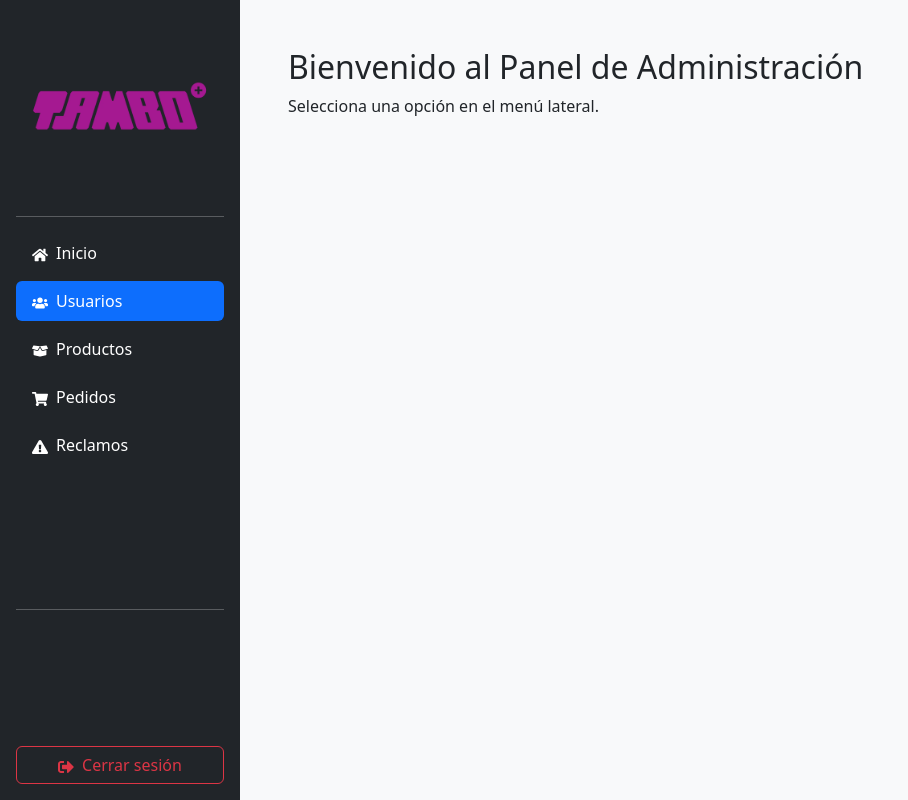
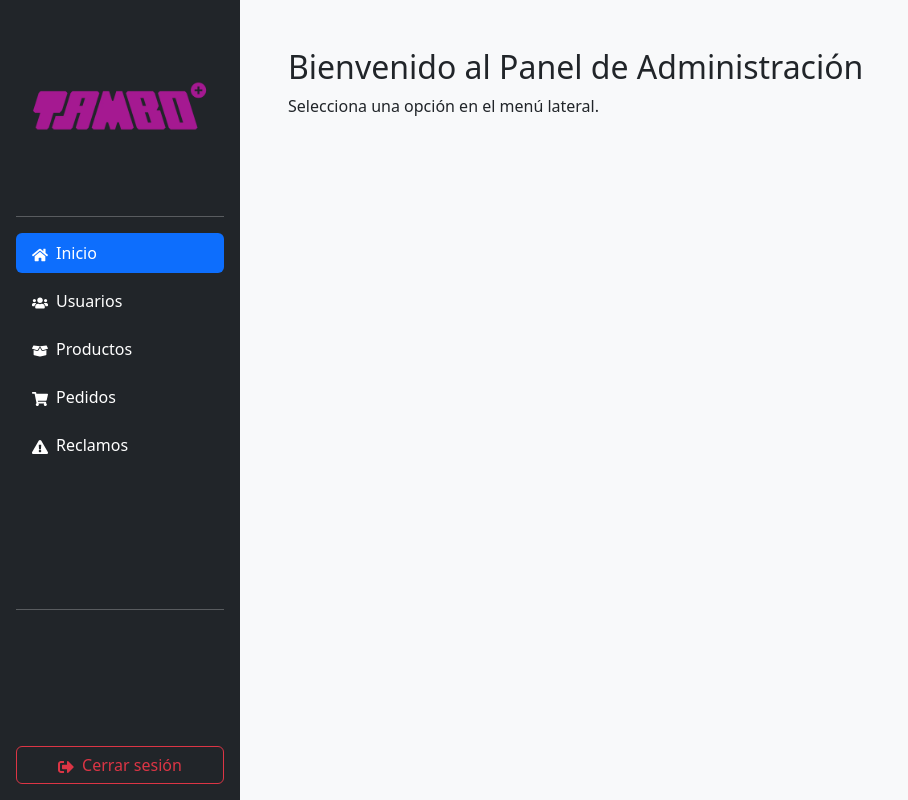
Before and after one commit to Andres-Ortiz09/TAMBO_FRONTEND, a React (Vite) app: page / in a window 1280 px wide. Shown: the whole page, without its empty margins (0-908 px from the left). Built offline with nearby package versions, Linux system fonts and the light colour scheme.

Commit message:
Solo agregue para que al darle click en los apartados de productos, usuarios, inicio, reclamos me dirija a dichas secciones

```diff
--- a/src/Components/Sidebar.jsx
+++ b/src/Components/Sidebar.jsx
@@ -3,7 +3,7 @@ import { FaHome, FaUsers, FaBoxOpen, FaShoppingCart, FaExclamationTriangle, FaSi
 import logo from '../assets/img/logo-tambo2.png';
 import './Sidebar.css';
 
-const Sidebar = () => {
+const Sidebar = ({ setVista, vista }) => {
   return (
     <nav className="sidebar">
       <a href="/" className="sidebar-logo-link">
@@ -13,11 +13,51 @@ const Sidebar = () => {
       <hr />
 
       <ul className="nav flex-column mb-auto">
-        <li><a href="#" className="nav-link"><FaHome className="me-2" />Inicio</a></li>
-        <li><a href="#" className="nav-link active"><FaUsers className="me-2" />Usuarios</a></li>
-        <li><a href="#" className="nav-link"><FaBoxOpen className="me-2" />Productos</a></li>
-        <li><a href="#" className="nav-link"><FaShoppingCart className="me-2" />Pedidos</a></li>
-        <li><a href="#" className="nav-link"><FaExclamationTriangle className="me-2" />Reclamos</a></li>
+        <li>
+          <a
+            href="#"
+            className={`nav-link ${vista === 'inicio' ? 'active' : ''}`}
+            onClick={() => setVista('inicio')}
+          >
+            <FaHome className="me-2" />Inicio
+          </a>
+        </li>
+        <li>
+          <a
+            href="#"
+            className={`nav-link ${vista === 'usuarios' ? 'active' : ''}`}
+            onClick={() => setVista('usuarios')}
+          >
+            <FaUsers className="me-2" />Usuarios
+          </a>
+        </li>
+        <li>
+          <a
+            href="#"
+            className={`nav-link ${vista === 'productos' ? 'active' : ''}`}
+            onClick={() => setVista('productos')}
+          >
+            <FaBoxOpen className="me-2" />Productos
+          </a>
+        </li>
+        <li>
+          <a
+            href="#"
+            className={`nav-link ${vista === 'pedidos' ? 'active' : ''}`}
+            onClick={() => setVista('pedidos')}
+          >
+            <FaShoppingCart className="me-2" />Pedidos
+          </a>
+        </li>
+        <li>
+          <a
+            href="#"
+            className={`nav-link ${vista === 'reclamos' ? 'active' : ''}`}
+            onClick={() => setVista('reclamos')}
+          >
+            <FaExclamationTriangle className="me-2" />Reclamos
+          </a>
+        </li>
       </ul>
 
       <hr />
```
